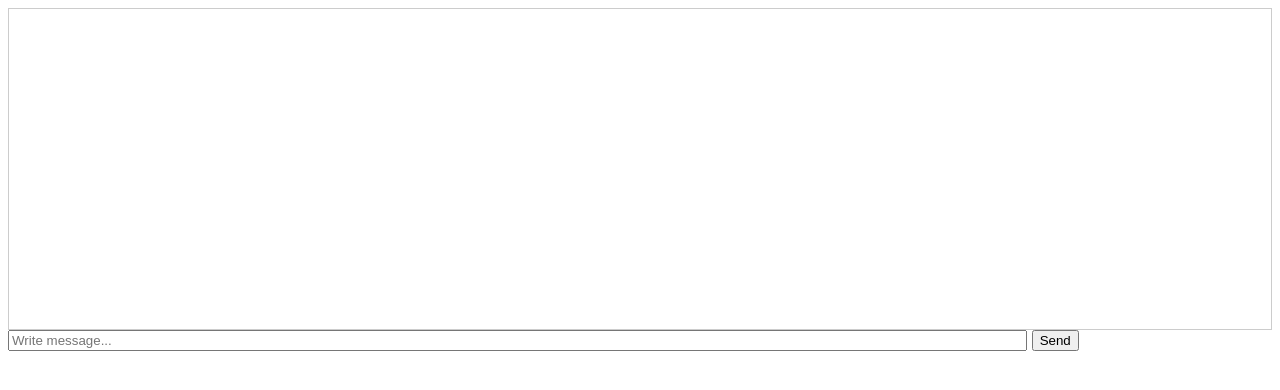
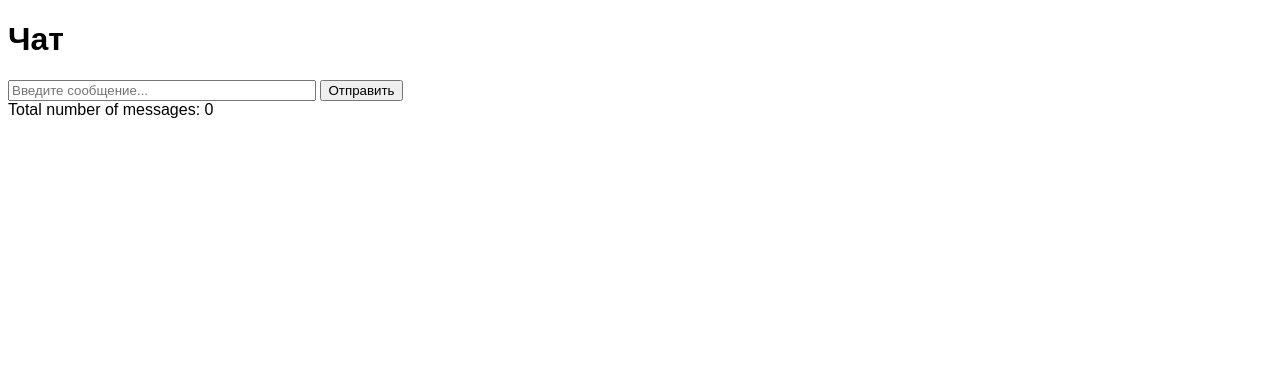
Before and after one commit to daniilzimin4/simple_chat, a Flask app: page / in a window 1280 px wide. Shown: the top 390 px of the page. Run offline with Flask 3, Linux system fonts and the light colour scheme; data that the repository does not hold is empty; some libraries are stand-ins or nearby versions.

Commit message:
Update index.html

```diff
--- a/templates/index.html
+++ b/templates/index.html
@@ -3,38 +3,62 @@
 <head>
     <meta charset="UTF-8">
     <meta name="viewport" content="width=device-width, initial-scale=1.0">
-    <title>Just chat</title>
+    <title>Чат</title>
+    <script src="https://cdnjs.cloudflare.com/ajax/libs/socket.io/4.0.0/socket.io.js"></script>
     <style>
         body { font-family: Arial, sans-serif; }
-        #messages { border: 1px solid #ccc; padding: 10px; height: 300px; overflow-y: scroll; }
-        #messageInput { width: 80%; }
+        #messages { margin-bottom: 20px; }
+        #message-input { width: 300px; }
     </style>
 </head>
 <body>
+    <h1>Чат</h1>
     <div id="messages"></div>
-    <input id="messageInput" type="text" placeholder="Write message...">
-    <button id="sendButton">Send</button>
+    <input id="message-input" type="text" placeholder="Введите сообщение..." />
+    <button id="send-button">Отправить</button>
+    <div id="message-count"></div>
 
-    <script src="https://cdnjs.cloudflare.com/ajax/libs/socket.io/4.0.0/socket.io.js"></script>
     <script>
         const socket = io();
 
-        const messagesDiv = document.getElementById('messages');
-        const messageInput = document.getElementById('messageInput');
-        const sendButton = document.getElementById('sendButton');
-
-        sendButton.addEventListener('click', () => {
+        document.getElementById('send-button').onclick = function() {
+            const messageInput = document.getElementById('message-input');
             const message = messageInput.value;
             if (message) {
-                socket.emit('newMessage', { text: message, time: new Date().toLocaleString() });
+                socket.emit('send_message', { text: message });
                 messageInput.value = '';
             }
+        };
+
+        socket.on('message', function(data) {
+            const messagesDiv = document.getElementById('messages');
+            messagesDiv.innerHTML += `<div>[${data.time}] ${data.text}</div>`;
+            updateMessageCount();
         });
 
-        socket.on('message', (message) => {
-            messagesDiv.innerHTML += `<div>[${message.time}] ${message.text}</div>`;
-            messagesDiv.scrollTop = messagesDiv.scrollHeight;
-        });
+        function updateMessageCount() {
+            fetch('/messages/count')
+                .then(response => response.json())
+                .then(data => {
+                    document.getElementById('message-count').innerText = `Total number of messages: ${data.count}`;
+                });
+        }
+
+        function fetchOldMessages() {
+            fetch('/messages')
+                .then(response => response.json())
+                .then(data => {
+                    const messagesDiv = document.getElementById('messages');
+                    data.forEach(msg => {
+                        messagesDiv.innerHTML += `<div>[${msg.time}] ${msg.text}</div>`;
+                    });
+                });
+        }
+
+        window.onload = function() {
+            updateMessageCount();
+            fetchOldMessages();
+        };
     </script>
 </body>
 </html>
```
